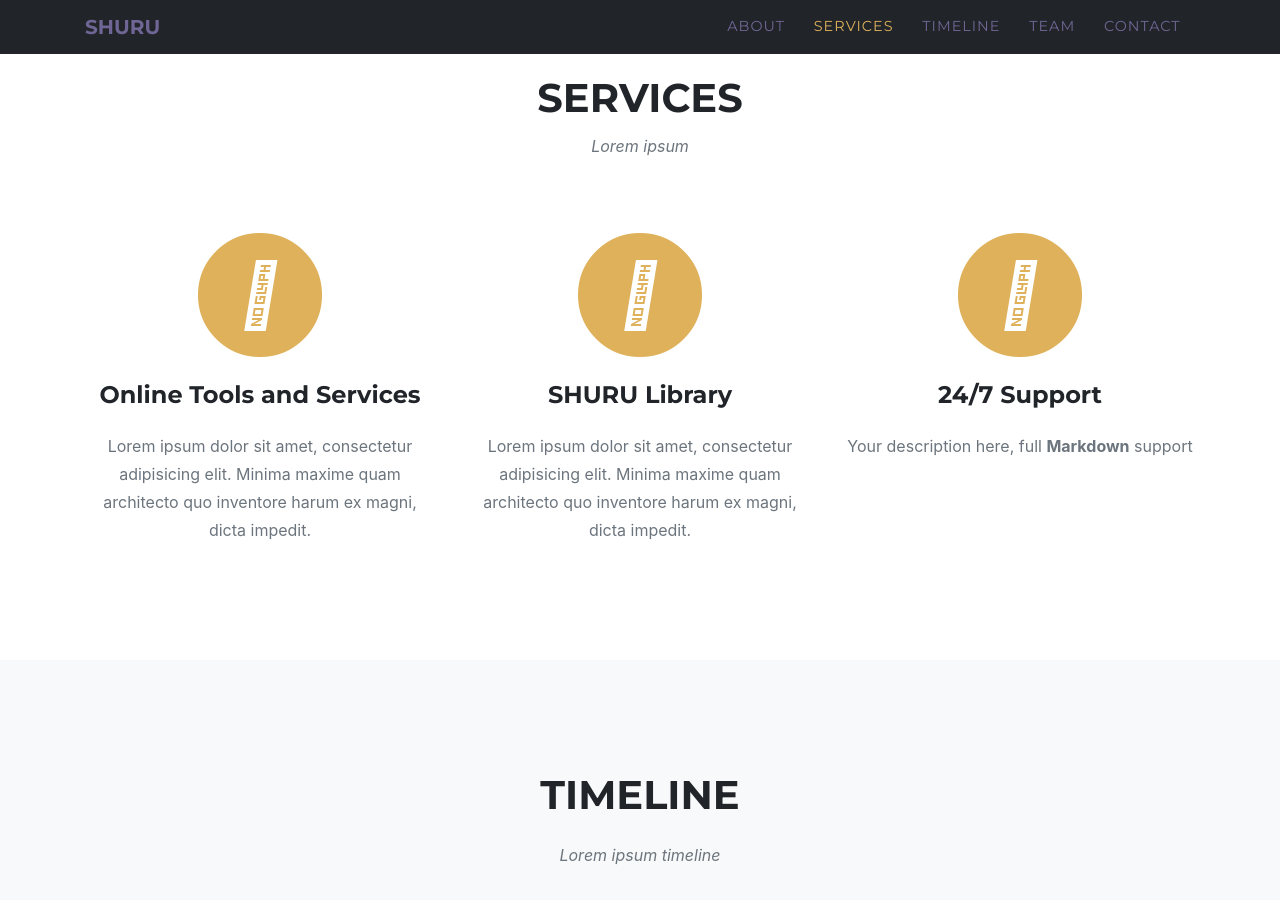
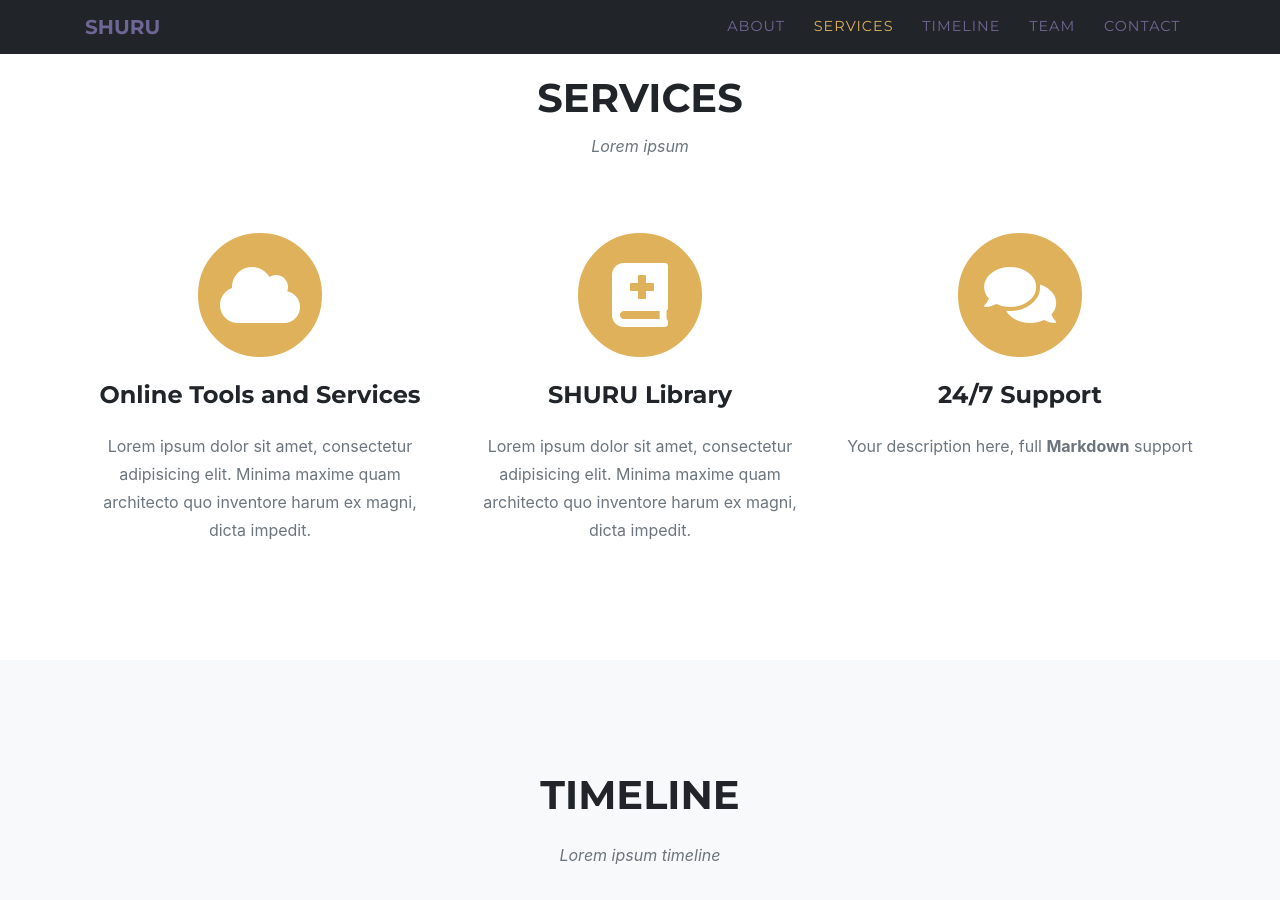
Before and after one commit to shurunow/shurunow.github.io, a Jekyll site: the page built from index.md, in a window 1280 px wide and 900 px high, scrolled down 1337 px. Built offline with Jekyll 4.4.1, drawn with Linux system fonts in a browser that asks for light colours; some web fonts are replaced.

Commit message:
Update sitetext.yml

```diff
--- a/_data/sitetext.yml
+++ b/_data/sitetext.yml
@@ -23,13 +23,13 @@ en: &DEFAULT_EN
     list:
       - title: "Online Tools and Services"
         desc: "Lorem ipsum dolor sit amet, consectetur adipisicing elit. Minima maxime quam architecto quo inventore harum ex magni, dicta impedit."
-        icon: fa-solid fa-cloud #find more at https://fontawesome.com/icons
+        icon: fas fa-cloud #find more at https://fontawesome.com/icons
       - title: "SHURU Library"
         desc: "Lorem ipsum dolor sit amet, consectetur adipisicing elit. Minima maxime quam architecto quo inventore harum ex magni, dicta impedit."
-        icon: fa-solid fa-book-medical
+        icon: fas fa-book-medical
       - title: "24/7 Support"
         desc: "Your description here, full **Markdown** support"
-        icon: fa-solid fa-comments
+        icon: fas fa-comments
 
   timeline:
     title: "Timeline"
```
